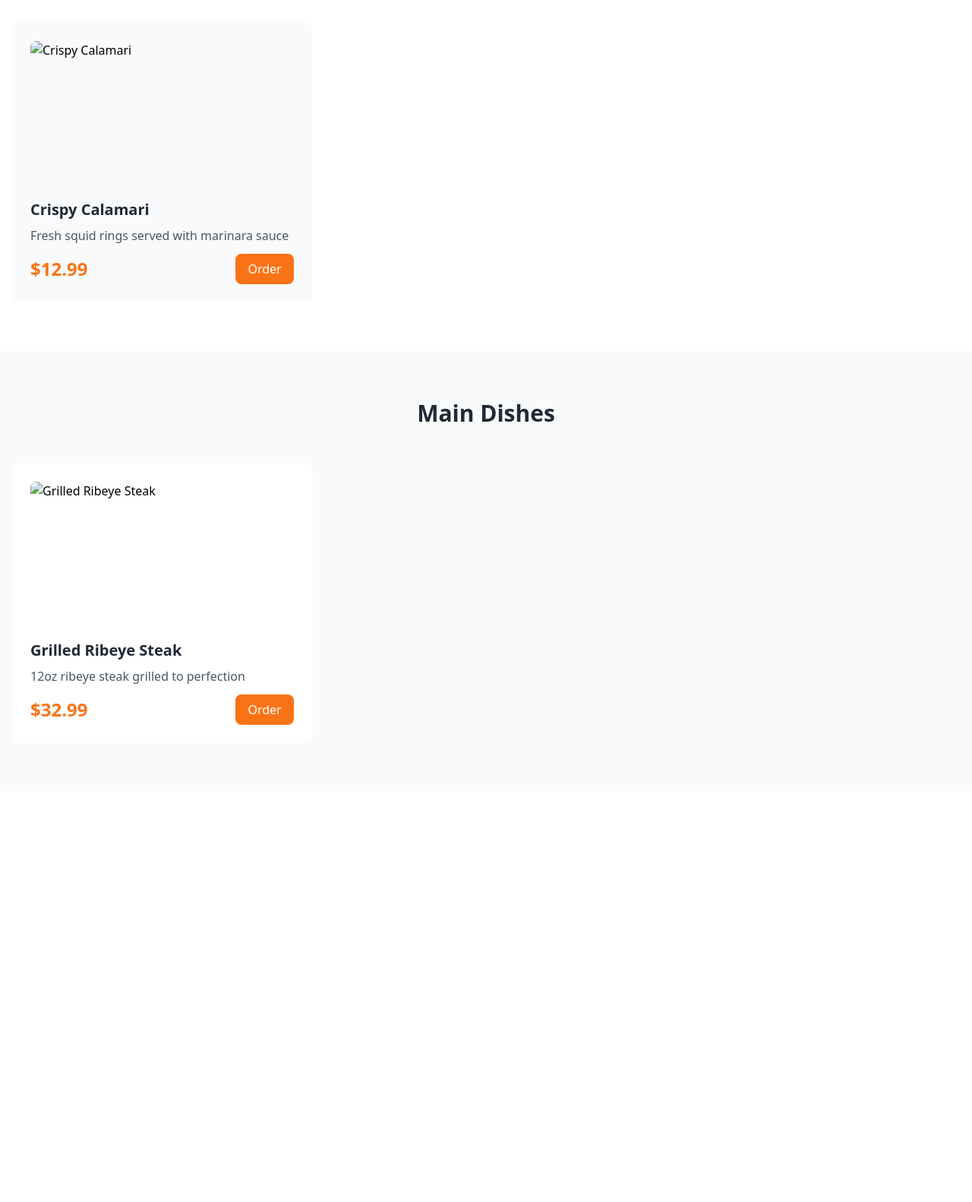
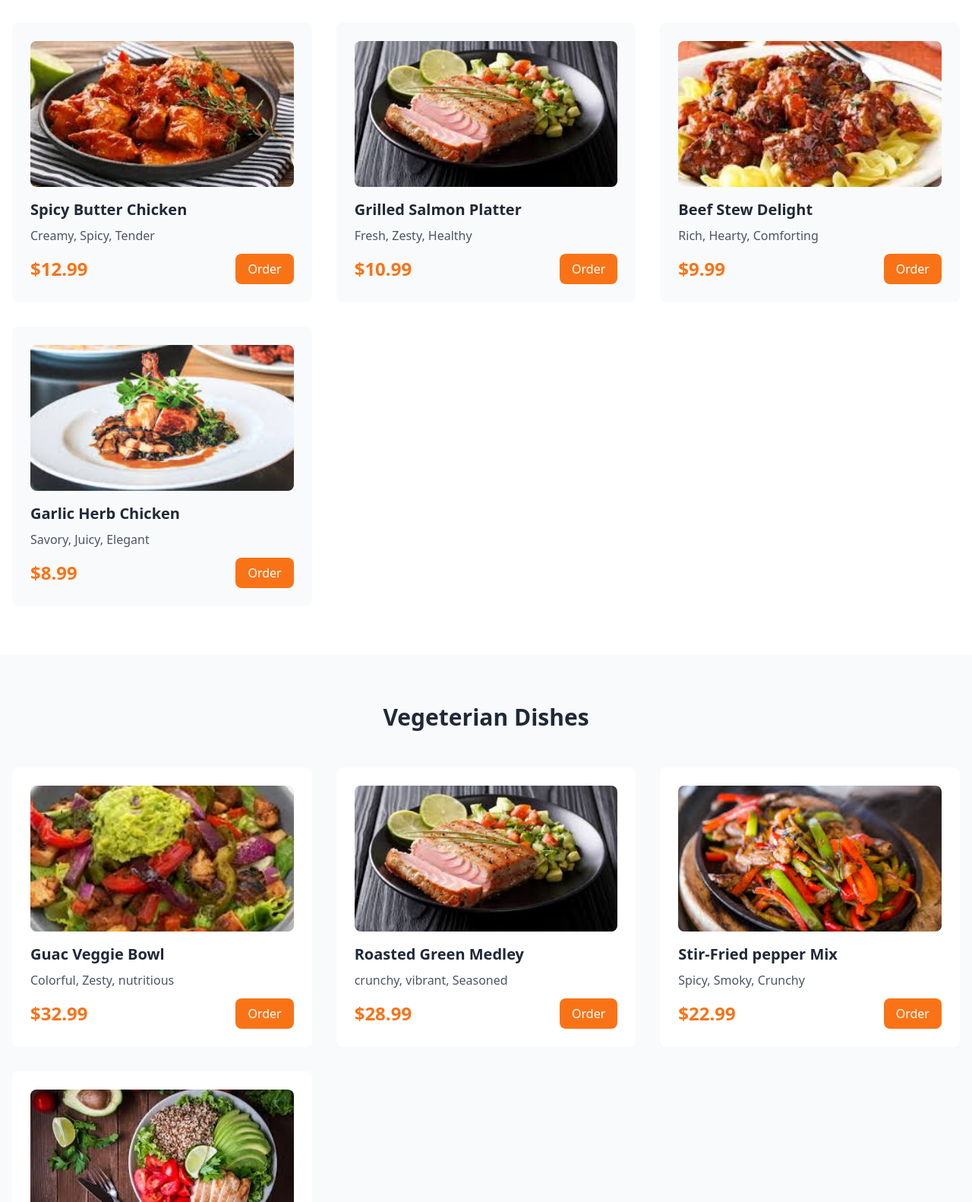
Before and after one commit to TheuriEric/Flame-and-Fork, a website: page build/menu.html in a window 1280 px wide. Shown: the part 354-1936 px from the top of the page at 76% size. Before the commit the page ends 1396 px from the top, so only its background shows below. Drawn offline with nearby package versions, Linux system fonts and the light colour scheme; files whose address does not match are found by name.

Commit message:
feat: add divisions on meals menu

```diff
--- a/build/menu.html
+++ b/build/menu.html
@@ -29,10 +29,10 @@
                             MENU <i class="fas fa-chevron-down ml-1 text-xs"></i>
                         </button>
                         <div class="absolute top-full left-0 mt-2 w-48 bg-white dark:bg-gray-800 rounded-lg shadow-lg opacity-0 invisible group-hover:opacity-100 group-hover:visible transition-all duration-300">
-                            <a href="#starters" class="block px-4 py-2 text-gray-700 dark:text-gray-300 hover:bg-orange-50 dark:hover:bg-gray-700 hover:text-orange-500">Starters</a>
-                            <a href="#main-dishes" class="block px-4 py-2 text-gray-700 dark:text-gray-300 hover:bg-orange-50 dark:hover:bg-gray-700 hover:text-orange-500">Main Dishes</a>
+                            <a href="#Signature-Dishes" class="block px-4 py-2 text-gray-700 dark:text-gray-300 hover:bg-orange-50 dark:hover:bg-gray-700 hover:text-orange-500">Signature Dishes</a>
+                            <a href="#Vegeterian-Dishes" class="block px-4 py-2 text-gray-700 dark:text-gray-300 hover:bg-orange-50 dark:hover:bg-gray-700 hover:text-orange-500">Vegeterian Dishes</a>
                             <a href="#drinks" class="block px-4 py-2 text-gray-700 dark:text-gray-300 hover:bg-orange-50 dark:hover:bg-gray-700 hover:text-orange-500">Drinks</a>
-                            <a href="#desserts" class="block px-4 py-2 text-gray-700 dark:text-gray-300 hover:bg-orange-50 dark:hover:bg-gray-700 hover:text-orange-500">Desserts</a>
+
                         </div>
                     </div>
                     <a href="our-story.html" class="text-gray-700 dark:text-gray-300 hover:text-orange-500 transition-colors">OUR STORY</a>
@@ -61,17 +61,47 @@
         </div>
     </section>
 
-    <!-- Starters Section -->
-    <section id="starters" class="py-16 bg-white dark:bg-gray-900">
+    <!-- Signature dieshes Section -->
+   <section id="Signature-dishes" class="py-16 bg-white dark:bg-gray-900">
         <div class="container mx-auto px-4">
-            <h2 class="text-3xl font-bold text-center mb-12 text-gray-800 dark:text-white">Starters</h2>
+            <h2 class="text-3xl font-bold text-center mb-12 text-gray-800 dark:text-white">Signature Dishes</h2>
             <div class="grid grid-cols-1 md:grid-cols-2 lg:grid-cols-3 gap-8">
   <div class="menu-item bg-gray-50 dark:bg-gray-800 rounded-lg p-6 hover:shadow-lg transition-shadow">
-                    <img src="/placeholder.svg?height=200&width=300" alt="Crispy Calamari" class="w-full h-48 object-cover rounded-lg mb-4">
-                    <h3 class="text-xl font-semibold text-gray-800 dark:text-white mb-2">Crispy Calamari</h3>
-                    <p class="text-gray-600 dark:text-gray-400 mb-3">Fresh squid rings served with marinara sauce</p>
+    <img src="assets\images\spicy-butter-chicken.jpg" alt="Spicy Butter Chicken" class="w-full h-48 object-cover rounded-lg mb-4">
+    <h3 class="text-xl font-semibold text-gray-800 dark:text-white mb-2">Spicy Butter Chicken</h3>
+    <p class="text-gray-600 dark:text-gray-400 mb-3">Creamy, Spicy, Tender</p>
     <div class="flex justify-between items-center">
       <span class="text-2xl font-bold text-orange-500">$12.99</span>
+      <button class="bg-orange-500 hover:bg-orange-600 text-white px-4 py-2 rounded-lg transition-colors">Order</button>
+    </div>
+  </div>
+
+  <div class="menu-item bg-gray-50 dark:bg-gray-800 rounded-lg p-6 hover:shadow-lg transition-shadow">
+    <img src="assets\images\grilled-salmon-platter.jpg" alt="Grilled salmom" class="w-full h-48 object-cover rounded-lg mb-4">
+    <h3 class="text-xl font-semibold text-gray-800 dark:text-white mb-2">Grilled Salmon Platter</h3>
+    <p class="text-gray-600 dark:text-gray-400 mb-3">Fresh, Zesty, Healthy</p>
+    <div class="flex justify-between items-center">
+      <span class="text-2xl font-bold text-orange-500">$10.99</span>
+      <button class="bg-orange-500 hover:bg-orange-600 text-white px-4 py-2 rounded-lg transition-colors">Order</button>
+    </div>
+  </div>
+
+  <div class="menu-item bg-gray-50 dark:bg-gray-800 rounded-lg p-6 hover:shadow-lg transition-shadow">
+    <img src="assets\images\beef-stew.jpg" alt="beef stew" class="w-full h-48 object-cover rounded-lg mb-4">
+    <h3 class="text-xl font-semibold text-gray-800 dark:text-white mb-2">Beef Stew Delight</h3>
+    <p class="text-gray-600 dark:text-gray-400 mb-3">Rich, Hearty, Comforting</p>
+    <div class="flex justify-between items-center">
+      <span class="text-2xl font-bold text-orange-500">$9.99</span>
+      <button class="bg-orange-500 hover:bg-orange-600 text-white px-4 py-2 rounded-lg transition-colors">Order</button>
+    </div>
+  </div>
+
+  <div class="menu-item bg-gray-50 dark:bg-gray-800 rounded-lg p-6 hover:shadow-lg transition-shadow">
+    <img src="assets\images\garlic-herb-chicken.jpg" alt="garlic herb chicken" class="w-full h-48 object-cover rounded-lg mb-4">
+    <h3 class="text-xl font-semibold text-gray-800 dark:text-white mb-2">Garlic Herb Chicken</h3>
+    <p class="text-gray-600 dark:text-gray-400 mb-3">Savory, Juicy, Elegant</p>
+    <div class="flex justify-between items-center">
+      <span class="text-2xl font-bold text-orange-500">$8.99</span>
       <button class="bg-orange-500 hover:bg-orange-600 text-white px-4 py-2 rounded-lg transition-colors">Order</button>
     </div>
   </div>
@@ -79,18 +109,66 @@
         </div>
     </section>
 
-    <!-- Main Dishes Section -->
+    <!-- Vegeterian Section -->
     <section id="main-dishes" class="py-16 bg-gray-50 dark:bg-gray-800">
         <div class="container mx-auto px-4">
-            <h2 class="text-3xl font-bold text-center mb-12 text-gray-800 dark:text-white">Main Dishes</h2>
+        <h2 class="text-3xl font-bold text-center mb-12 text-gray-800 dark:text-white">Vegeterian Dishes</h2>
          <div class="grid grid-cols-1 md:grid-cols-2 lg:grid-cols-3 gap-8">
                 <div class="menu-item bg-white dark:bg-gray-900 rounded-lg p-6 hover:shadow-lg transition-shadow">
-                    <img src="/placeholder.svg?height=200&width=300" alt="Grilled Ribeye Steak" class="w-full h-48 object-cover rounded-lg mb-4">
-                    <h3 class="text-xl font-semibold text-gray-800 dark:text-white mb-2">Grilled Ribeye Steak</h3>
-                    <p class="text-gray-600 dark:text-gray-400 mb-3">12oz ribeye steak grilled to perfection</p>
+                <img src="assets\images\guac-veggi-bowl.jpg" alt="guac veggie" class="w-full h-48 object-cover rounded-lg mb-4">
+                <h3 class="text-xl font-semibold text-gray-800 dark:text-white mb-2">Guac Veggie Bowl</h3>
+                <p class="text-gray-600 dark:text-gray-400 mb-3">Colorful, Zesty, nutritious</p>
                 <div class="flex justify-between items-center">
                     <span class="text-2xl font-bold text-orange-500">$32.99</span>
                     <button class="bg-orange-500 hover:bg-orange-600 text-white px-4 py-2 rounded-lg transition-colors">Order</button>
+                    </div>
+                     </div>
+    <div class="menu-item bg-white dark:bg-gray-900 rounded-lg p-6 hover:shadow-lg transition-shadow">
+    <img src="assets\images\grilled-salmon-platter.jpg" alt="Grilled Salmon Platter" class="w-full h-48 object-cover rounded-lg mb-4">
+    <h3 class="text-xl font-semibold text-gray-800 dark:text-white mb-2">Roasted Green Medley</h3>
+    <p class="text-gray-600 dark:text-gray-400 mb-3">crunchy, vibrant, Seasoned</p>
+    <div class="flex justify-between items-center">
+      <span class="text-2xl font-bold text-orange-500">$28.99</span>
+      <button class="bg-orange-500 hover:bg-orange-600 text-white px-4 py-2 rounded-lg transition-colors">Order</button>
+    </div>
+  </div>
+
+  <div class="menu-item bg-white dark:bg-gray-900 rounded-lg p-6 hover:shadow-lg transition-shadow">
+    <img src="assets\images\stir-fired-paper-mix.jpg" alt="stir-fried" class="w-full h-48 object-cover rounded-lg mb-4">
+    <h3 class="text-xl font-semibold text-gray-800 dark:text-white mb-2">Stir-Fried pepper Mix</h3>
+    <p class="text-gray-600 dark:text-gray-400 mb-3">Spicy, Smoky, Crunchy</p>
+    <div class="flex justify-between items-center">
+      <span class="text-2xl font-bold text-orange-500">$22.99</span>
+      <button class="bg-orange-500 hover:bg-orange-600 text-white px-4 py-2 rounded-lg transition-colors">Order</button>
+    </div>
+  </div>
+
+  <div class="menu-item bg-white dark:bg-gray-900 rounded-lg p-6 hover:shadow-lg transition-shadow">
+    <img src="assets\images\Quinoa Power Bowl.jpg" alt="Quinoa power" class="w-full h-48 object-cover rounded-lg mb-4">
+    <h3 class="text-xl font-semibold text-gray-800 dark:text-white mb-2">Quinoa Power Bowl</h3>
+    <p class="text-gray-600 dark:text-gray-400 mb-3">Wholesome,balanced, energizing</p>
+    <div class="flex justify-between items-center">
+      <span class="text-2xl font-bold text-orange-500">$21.99</span>
+      <button class="bg-orange-500 hover:bg-orange-600 text-white px-4 py-2 rounded-lg transition-colors">Order</button>
+    </div>
+  </div>
+</div>
+        </div>
+    </section>
+
+
+    <!-- Drinks Section -->
+    <section id="drinks" class="py-16 bg-white dark:bg-gray-900">
+        <div class="container mx-auto px-4">
+            <h2 class="text-3xl font-bold text-center mb-12 text-gray-800 dark:text-white">Drinks</h2>
+            <div class="grid grid-cols-1 md:grid-cols-2 lg:grid-cols-4 gap-6">
+                <div class="menu-item bg-gray-50 dark:bg-gray-800 rounded-lg p-6 hover:shadow-lg transition-shadow">
+                    <img src="/placeholder.svg?height=200&width=200" alt="Fresh Orange Juice" class="w-full h-32 object-cover rounded-lg mb-4">
+                    <h3 class="text-lg font-semibold text-gray-800 dark:text-white mb-2">Fresh Orange Juice</h3>
+                    <p class="text-gray-600 dark:text-gray-400 mb-3 text-sm">Freshly squeezed orange juice</p>
+                    <div class="flex justify-between items-center">
+                        <span class="text-xl font-bold text-orange-500">$4.99</span>
+                        <button class="bg-orange-500 hover:bg-orange-600 text-white px-3 py-1 rounded text-sm transition-colors">Order</button>
                     </div>
                 </div>
             </div>
```
Lines whose indentation alone changed are shown as unchanged.
